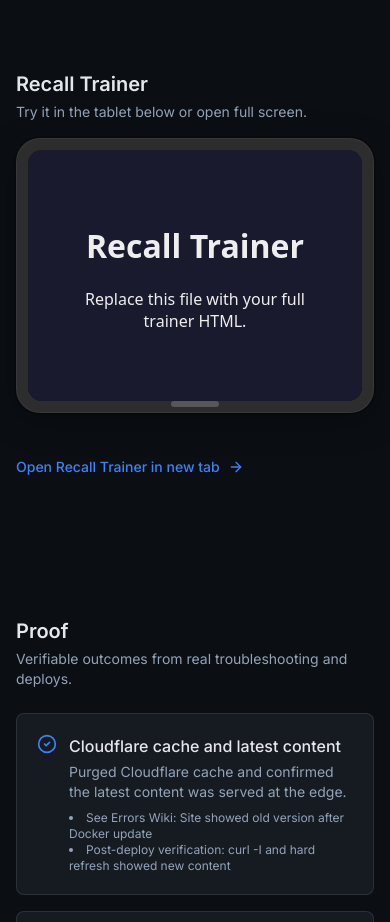
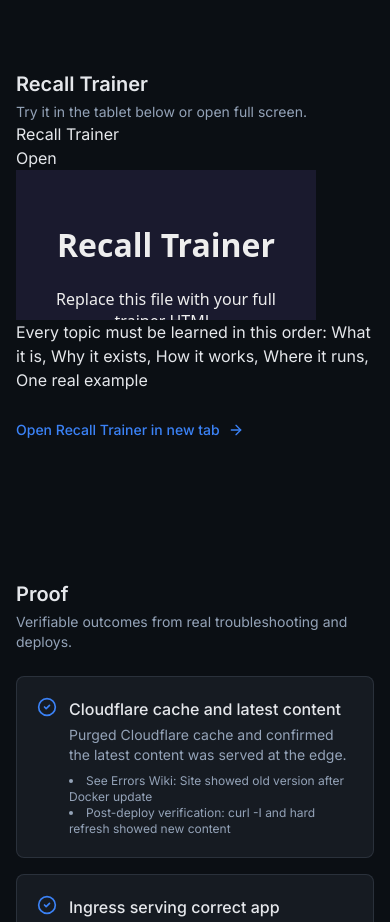
Before and after one commit to jkanodev/portfolio-next, a Next.js app: page / in a window 390 px wide. Shown: the part 2820-3742 px from the top of the page. Built offline with nearby package versions, Linux system fonts and the light colour scheme.

Commit message:
Fix hydration issue for RecallTrainerTablet

```diff
--- a/components/RecallTrainerTablet.tsx
+++ b/components/RecallTrainerTablet.tsx
@@ -1,18 +1,44 @@
-"use client";
+'use client'
+
+import { useEffect, useState } from 'react'
 
 export default function RecallTrainerTablet() {
+  const [mounted, setMounted] = useState(false)
+
+  useEffect(() => {
+    setMounted(true)
+  }, [])
+
+  if (!mounted) return null
+
   return (
-    <div className="recall-trainer-tablet">
-      <div className="recall-trainer-tablet__frame">
-        <div className="recall-trainer-tablet__screen">
-          <iframe
-            src="/recall-trainer/"
-            title="Recall Trainer"
-            className="recall-trainer-tablet__iframe"
-          />
-        </div>
-        <div className="recall-trainer-tablet__home" aria-hidden />
+    <div className="tabletWrap">
+      <div className="tabletTopBar">
+        <div className="tabletCam" />
+        <div className="tabletTitle">Recall Trainer</div>
+        <a
+          className="tabletOpen"
+          href="/recall-trainer/index.html"
+          target="_blank"
+          rel="noreferrer"
+        >
+          Open
+        </a>
+      </div>
+
+      <div className="tabletScreen">
+        <iframe
+          src="/recall-trainer/index.html"
+          title="Recall Trainer"
+          className="tabletFrame"
+        />
+      </div>
+
+      <div className="tabletFooter">
+        Every topic must be learned in this order:
+        What it is, Why it exists, How it works,
+        Where it runs, One real example
       </div>
     </div>
-  );
+  )
 }
```
